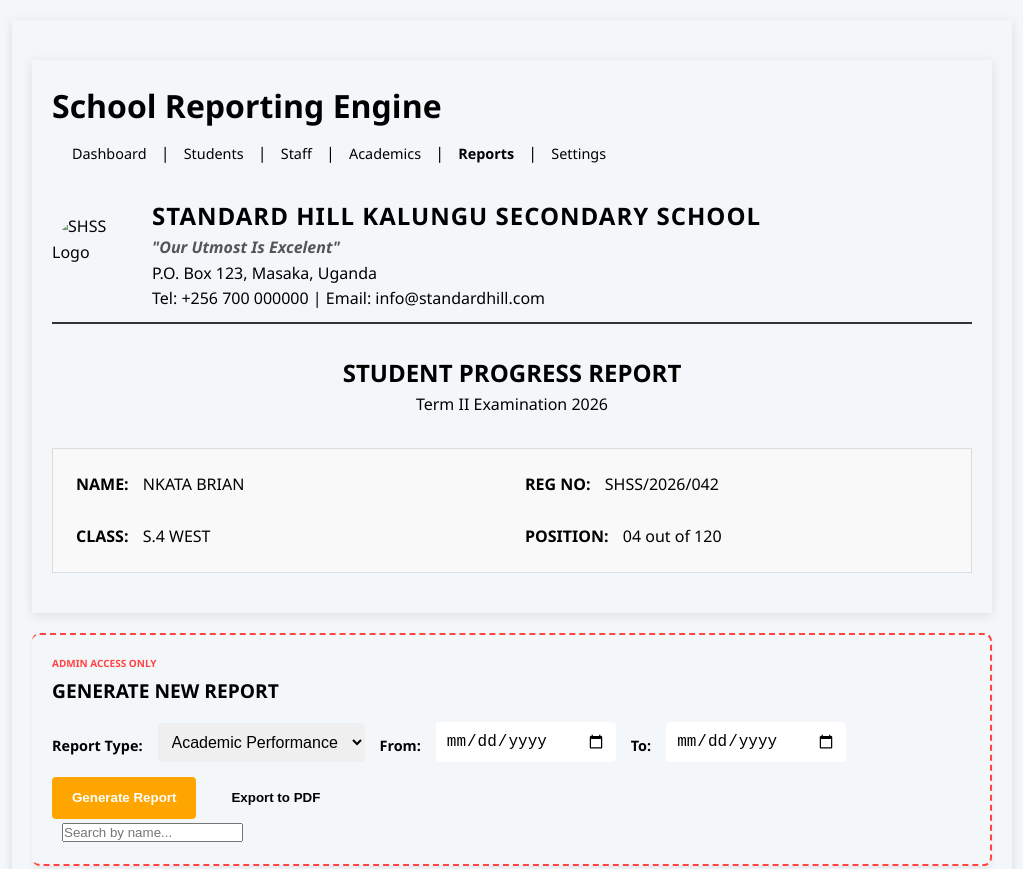
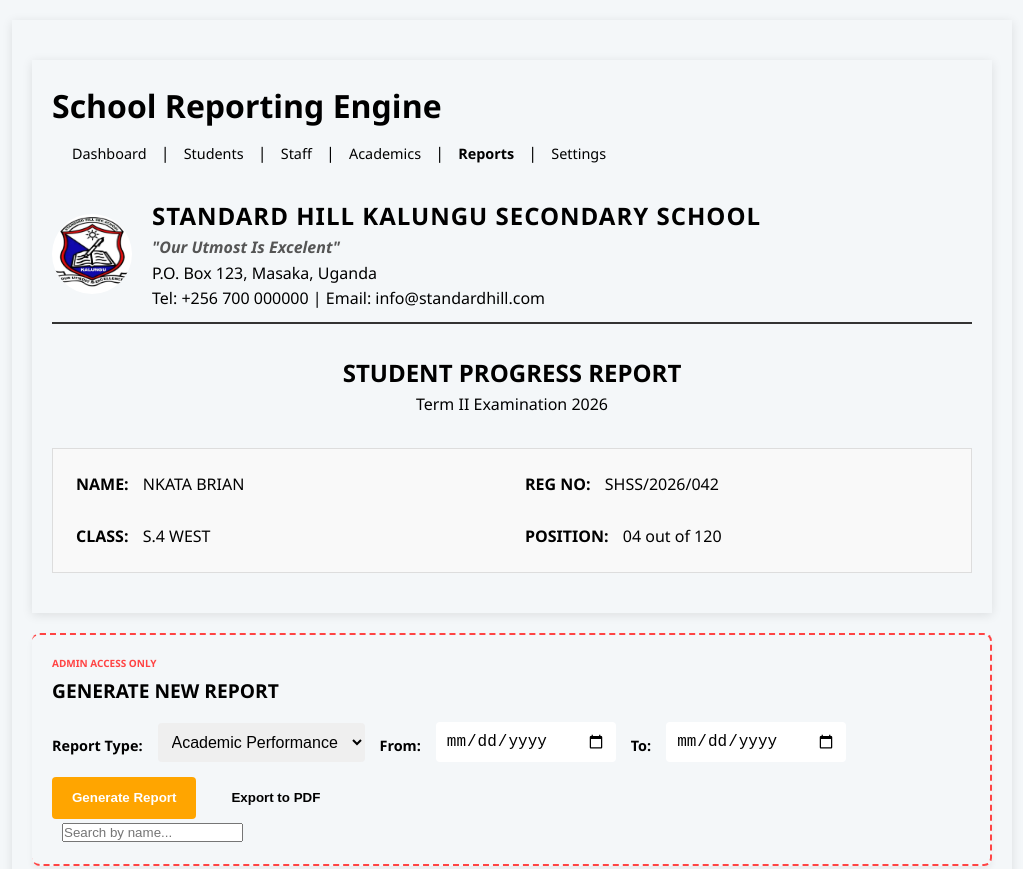
Before and after one commit to brians124/School-Management-System, a plain HTML site: page report.html in a window 1280 px wide. Shown: the top 869 px of the page, without its empty margins (128-1151 px from the left). Drawn offline with Linux system fonts and the light colour scheme.

Commit message:
Update and rename Report.html to report.html

```diff
--- a/Report.html
+++ b/report.html
@@ -23,7 +23,7 @@
     </nav>
         <div class="school-identity">
 
-            <img src="Assets/Image/IMG-20260418-WA0035.jpg" alt="SHSS Logo" class="report-logo">
+            <img src="IMG-20260418-WA0035.jpg" alt="SHSS Logo" class="report-logo">
             <div class="school-details">
                 <h1>STANDARD HILL KALUNGU SECONDARY SCHOOL</h1>
                 <p class="motto">"Our Utmost Is Excelent"</p>
```
